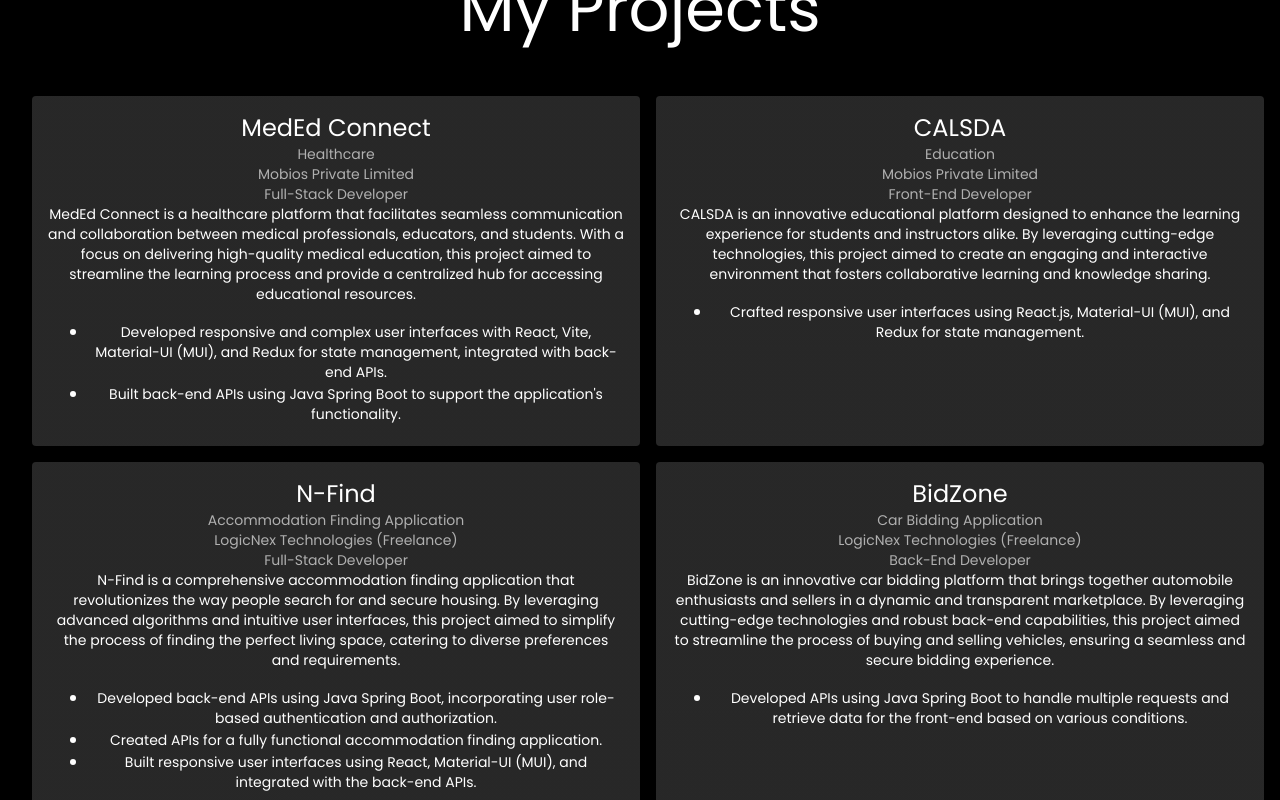
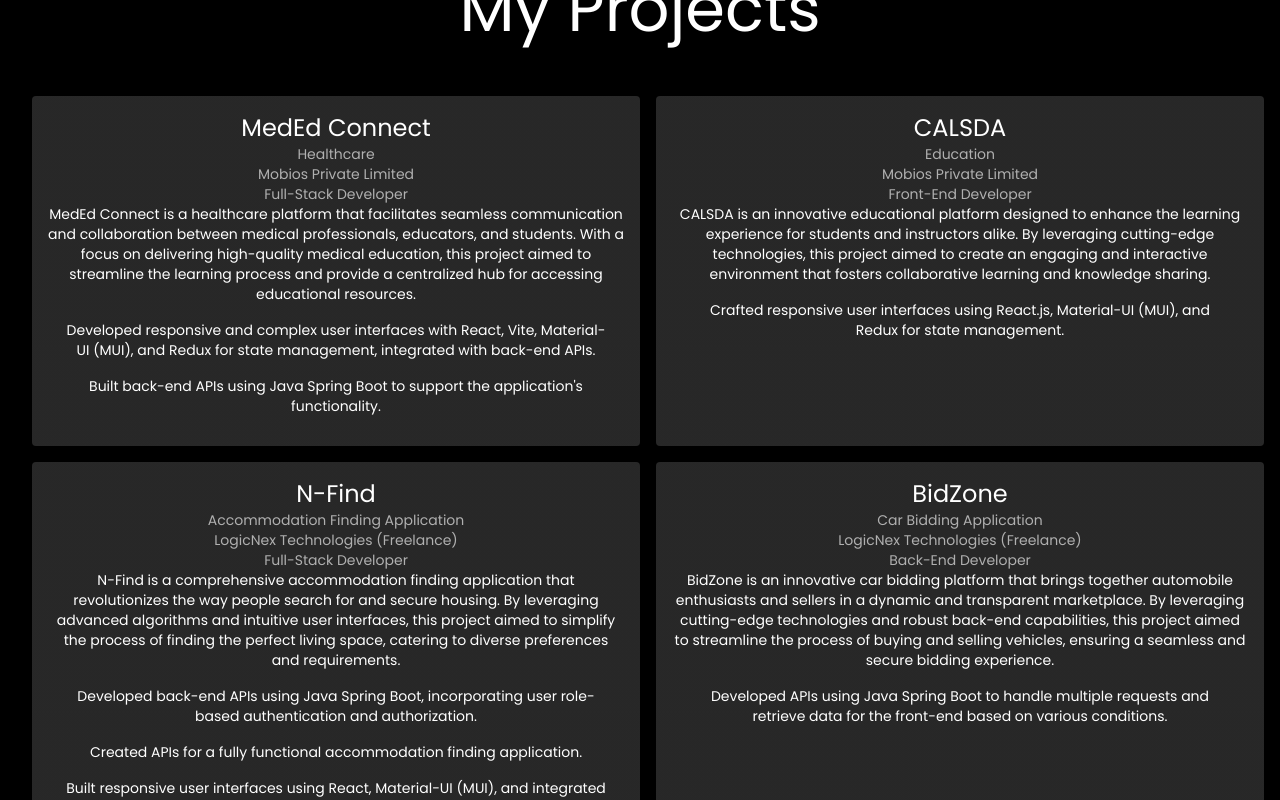
Before and after one commit to nuwin2003/my-portfolio, a React (Vite) app: page / in a window 1280 px wide. Shown: the part 2197-2997 px from the top of the page. Built offline with nearby package versions, Linux system fonts and the light colour scheme.

Commit message:
hosting changes

```diff
--- a/src/components/ProjectCard/ProjectCard.jsx
+++ b/src/components/ProjectCard/ProjectCard.jsx
@@ -41,13 +41,12 @@
         <Typography variant="body2" color="text.primary">
           {project.description}
         </Typography>
-        <ul>
-          {project?.responsibilities?.map((responsibility, index) => (
-            <li key={index}>
-              <Typography variant="body2">{responsibility}</Typography>
-            </li>
-          ))}
-        </ul>
+
+        {project?.responsibilities?.map((responsibility, index) => (
+          <Typography variant="body2" sx={{ m: 2 }}>
+            {responsibility}
+          </Typography>
+        ))}
       </CardContent>
     </Card>
   );
--- a/vite.config.js
+++ b/vite.config.js
@@ -7,5 +7,6 @@
     host: '0.0.0.0',
     port: 5176
   },
+  base: '/my-portfolio/',
   plugins: [react()],
 })
```
